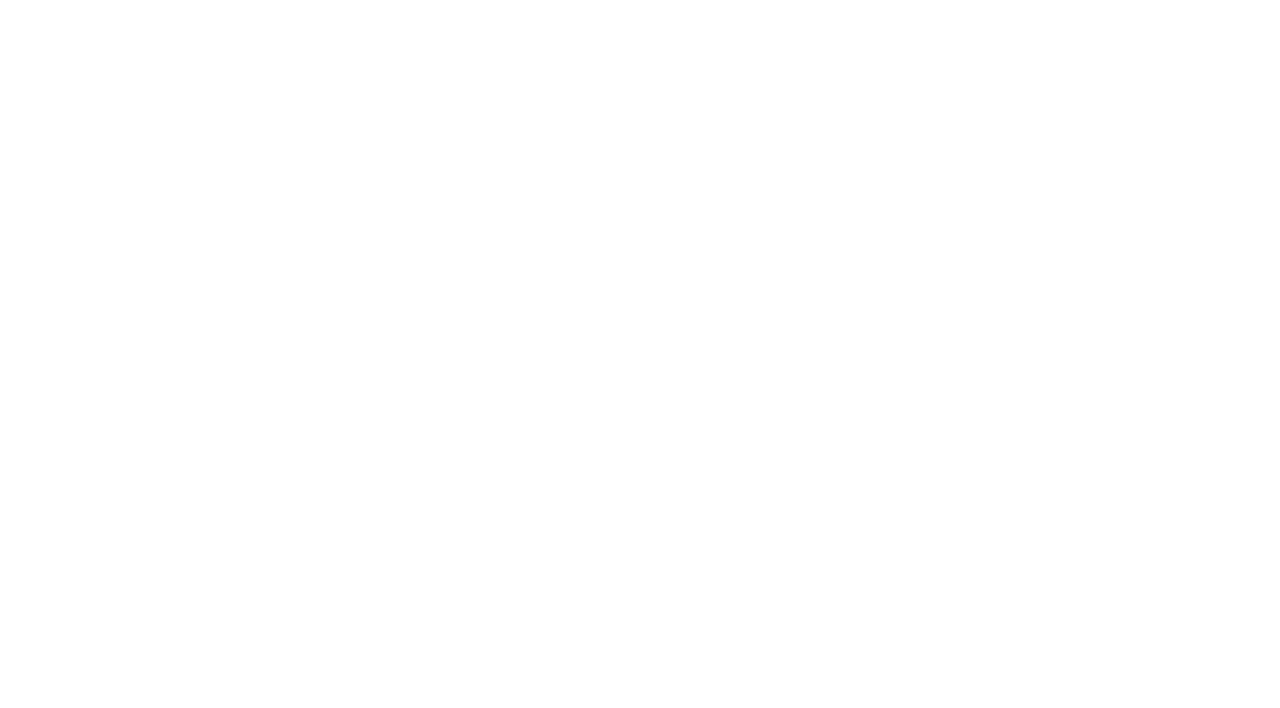
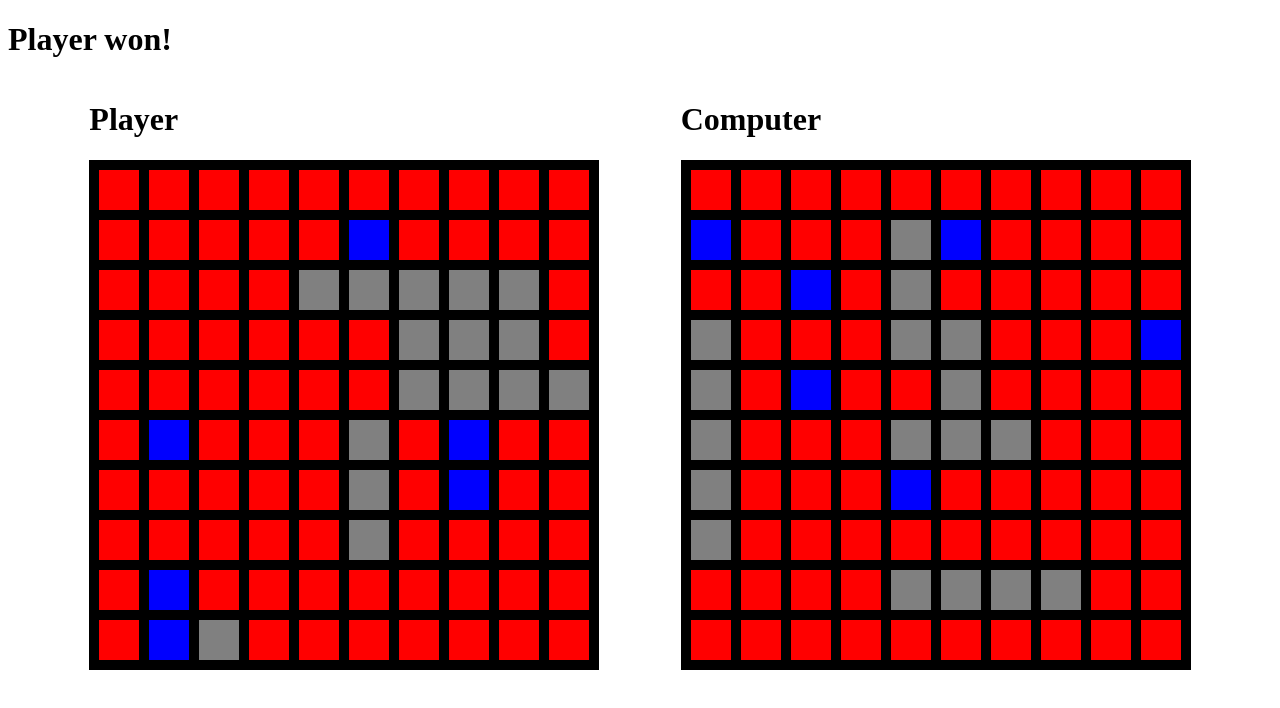
Before and after one commit to ascodeasice/battleship, a website built with webpack: page dist/index.html in a window 1280 px wide. Built offline with nearby package versions, Linux system fonts and the light colour scheme.

Commit message:
Finish basic Interface. Website now shows the board of both players. The board changes color when attacked.

```diff
--- /dev/null
+++ b/src/modules/DOM.js
@@ -0,0 +1,51 @@
+const container = document.getElementById('container');
+const info = document.getElementById('infoText');
+
+function clearPage() {
+  container.innerText = '';
+}
+
+function renderBoard(player) {
+  const playerName = document.createElement('h1');
+  playerName.innerText = player.name;
+
+  const boardDOM = document.createElement('div');
+  boardDOM.classList.add('board');
+
+  for (let i = 0; i < player.board.size; i += 1) {
+    for (let j = 0; j < player.board.size; j += 1) {
+      const block = document.createElement('div');
+      block.classList.add('block');
+
+      if (player.board.isHit(i, j)) {
+        block.classList.add('attacked');
+      }
+      if (player.board.hasShip(i, j)) {
+        block.classList.add('ship');
+      }
+
+      block.addEventListener('click', () => {
+        if (player.board.isHit(i, j)) {
+          return false;
+        }
+        player.board.receiveAttack(i, j);
+        block.classList.add('attacked');
+        return true;
+      });
+
+      boardDOM.appendChild(block);
+    }
+  }
+
+  const wrapper = document.createElement('div');
+  wrapper.classList.add('boardWrapper');
+  wrapper.appendChild(playerName);
+  wrapper.appendChild(boardDOM);
+  container.appendChild(wrapper);
+}
+
+function showWinner(player) {
+  info.innerText = `${player.name} won!`;
+}
+
+export { renderBoard, clearPage, showWinner };
--- a/src/modules/Gameboard.js
+++ b/src/modules/Gameboard.js
@@ -100,6 +100,7 @@ const Gameboard = (size) => {
     shipData,
     isHitData,
     shipArr,
+    hasShip,
     receiveAttack,
     isHit,
     placeShipVertically,
--- a/src/modules/Player.js
+++ b/src/modules/Player.js
@@ -1,5 +1,5 @@
 import Gameboard from './Gameboard';
-import randomInt from './functions';
+import { randomInt } from './functions';
 
 const Player = (name, size) => {
   const board = Gameboard(size);
@@ -27,7 +27,7 @@ const Player = (name, size) => {
       }
     }
 
-    // nothing to attack
+    // nothing to attacawait new Promise(r => setTimeout(r, 2000));//TODO remove thisk
     if (validCoords.length === 0) {
       throw new Error('No blocks to attack');
     }
--- a/src/modules/functions.js
+++ b/src/modules/functions.js
@@ -3,4 +3,5 @@ function randomInt(min, max) {
   // The maximum is exclusive and the minimum is inclusive
 }
 
-export default randomInt;
+// eslint-disable-next-line import/prefer-default-export
+export { randomInt };
--- a/src/modules/game.js
+++ b/src/modules/game.js
@@ -1,5 +1,6 @@
 import Player from './Player';
-import randomInt from './functions';
+import { randomInt } from './functions';
+import { renderBoard, clearPage, showWinner } from './DOM';
 
 const placeShipRandomly = (board) => {
   const shipLengths = [5, 4, 3, 3, 2];
@@ -20,14 +21,27 @@ const placeShipRandomly = (board) => {
 };
 
 const gameLoop = () => {
-  const player = Player('Testing', 10);
+  const player = Player('Player', 10);
   const computer = Player('Computer', 10);
-  // TODO Player place ships
+
+  // TODO Let Player place ships
   placeShipRandomly(player.board);
   placeShipRandomly(computer.board);
+  renderBoard(player);
+  renderBoard(computer);
+
   while (!player.lost() && !computer.lost()) {
-    player.randomAttack(computer.board);
+    player.randomAttack(computer.board);// TODO wait for player move
     computer.randomAttack(player.board);
+    clearPage();
+    renderBoard(player); // NOTE must re-render every time computer moves
+    renderBoard(computer);
+  }
+
+  if (player.lost()) {
+    showWinner(computer);
+  } else {
+    showWinner(player);
   }
 };
 
--- a/src/style.css
+++ b/src/style.css
@@ -0,0 +1,41 @@
+:root {
+  --blockSize: 40px;
+  --gapSize: 10px;
+  --boardSize: 10;
+}
+
+.block {
+  height: var(--blockSize);
+  width: var(--blockSize);
+  background-color: blue;
+}
+
+.block.attacked {
+  background-color: red;
+}
+
+.block.attacked.ship {
+  background-color: gray;
+}
+
+.board {
+  width: calc(var(--boardSize)*var(--boardSize));
+  height: calc(var(--boardSize)*var(--boardSize));
+  display: grid;
+  grid-template-columns: repeat(10, min-content);
+  grid-auto-rows: min-content;
+  gap: var(--gapSize);
+  border: var(--gapSize) solid black;
+  background-color: black;
+}
+
+.boardWrapper {
+  display: grid;
+  grid-template-rows: min-content min-content;
+}
+
+#container {
+  display: grid;
+  grid-template-columns: repeat(2, min-content);
+  justify-content: space-evenly;
+}
```
Also changed, not shown: src/index.js (+8 -0 lines), dist/index.html, dist/main.js.
